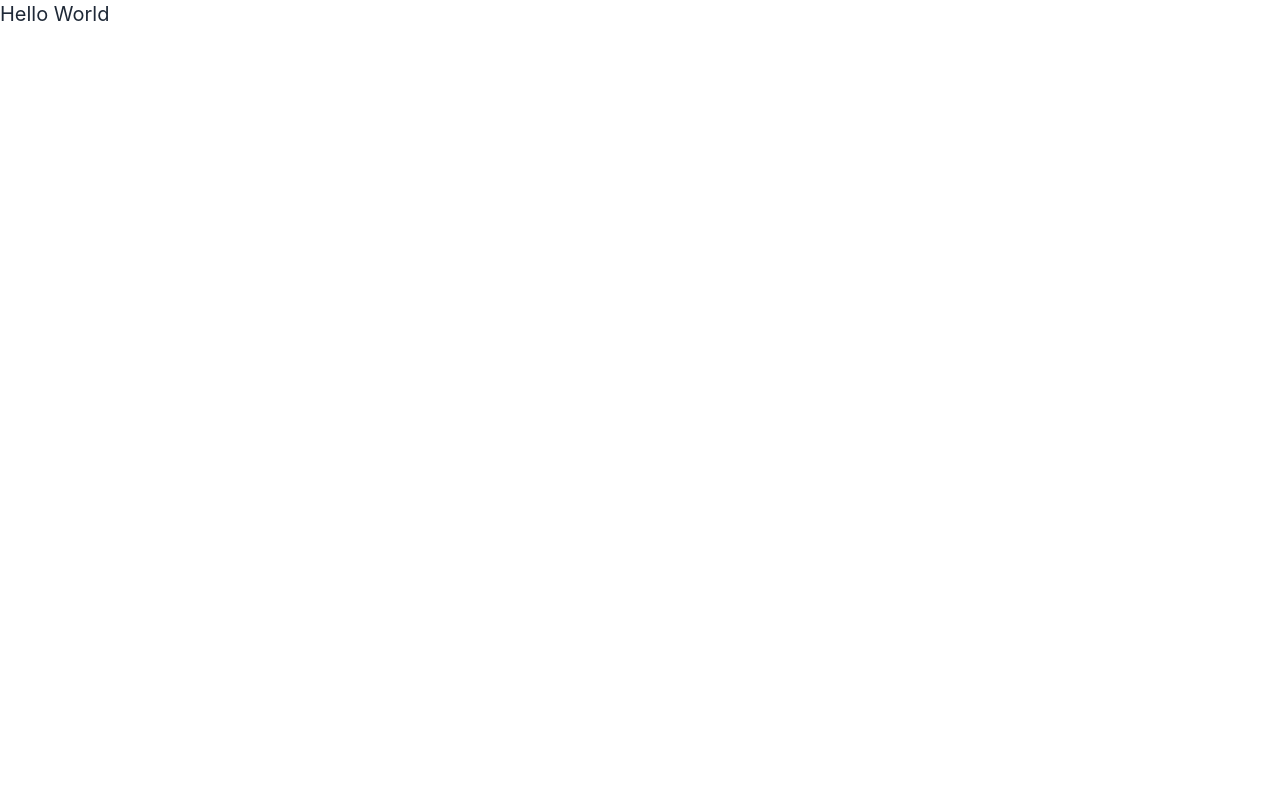
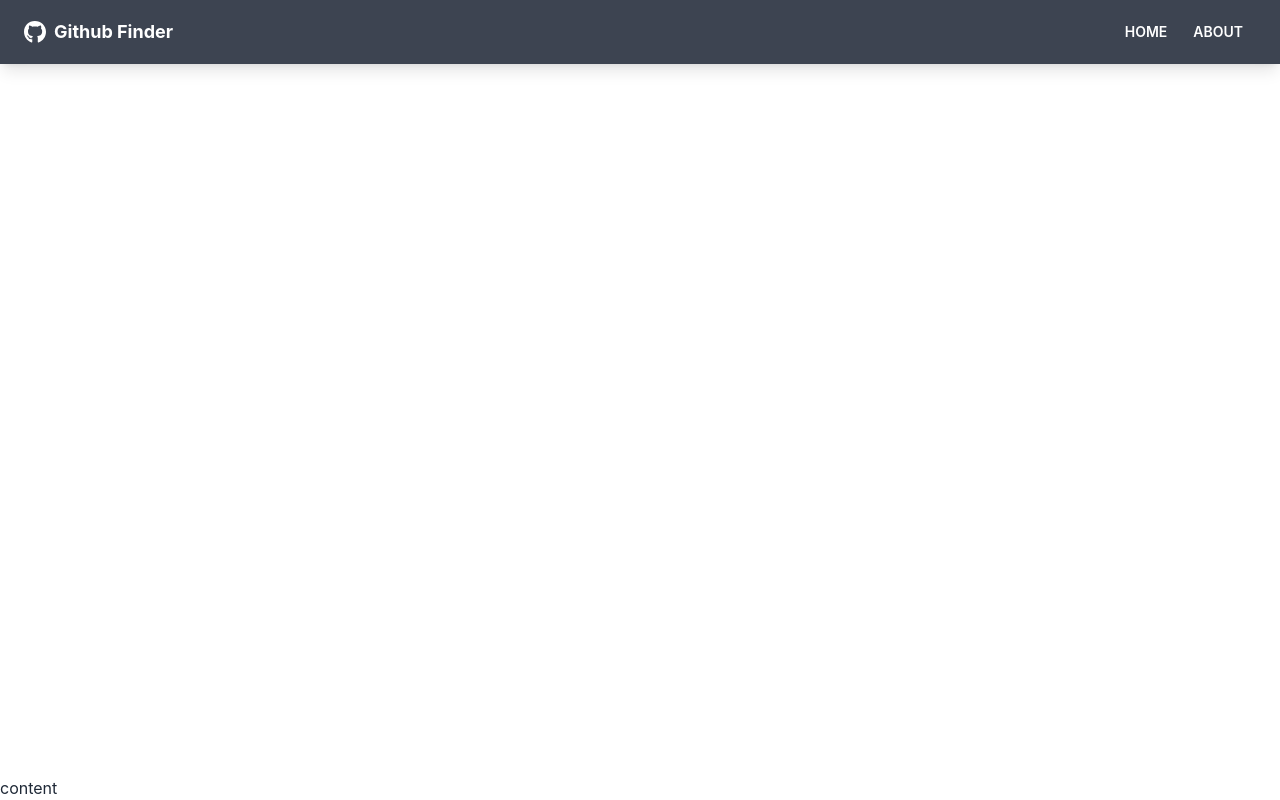
Before and after one commit to liambrewster/github-finder, a React (Create React App) app: page / in a window 1280 px wide. Built offline with nearby package versions, Linux system fonts and the light colour scheme.

Commit message:
feat: added the Navbar compenent

```diff
--- a/package.json
+++ b/package.json
@@ -9,6 +9,8 @@
     "daisyui": "^1.20.1",
     "react": "^17.0.2",
     "react-dom": "^17.0.2",
+    "react-icons": "^4.3.1",
+    "react-router-dom": "^6.2.1",
     "react-scripts": "5.0.0",
     "web-vitals": "^2.1.2"
   },
--- a/src/App.js
+++ b/src/App.js
@@ -1,9 +1,15 @@
-
+import { BrowserRouter as Router, Route  } from "react-router-dom";
+import Navbar from './components/layout/Navbar'
 function App() {
   return (
-    <div >
-      <h1 className='text-xl'>Hello World</h1>
-    </div>
+    <Router >
+      <div className="flex flex-col justify-between h-screen">
+      <Navbar/>
+      <main>
+        content
+      </main>
+      </div>
+    </Router>
   );
 }
 
--- /dev/null
+++ b/src/components/layout/Navbar.jsx
@@ -0,0 +1,34 @@
+import {FaGithub} from 'react-icons/fa'
+import {Link} from 'react-router-dom'
+import PropTypes from 'prop-types'
+
+function Navbar({title}) {
+    return (
+        <nav className='navbar mb-12 shadow-lg bg-neutral text-neutral-content'>
+            <div className="container mx-auto">
+                <div className="flex-none px-2 mx-2">
+                    <FaGithub className='inline pr-2 text-3xl'/>
+                    <Link to='/' className='text-lg font-bold align-middle'>
+                    {title}
+                    </Link>
+                </div>
+                <div className="flex-1 px-2 mx-2">
+                    <div className="flex justify-end">
+                        <Link to='/' className='btn btn-ghost btn-sm rounded-btn'>Home</Link>
+                        <Link to='/about' className='btn btn-ghost btn-sm rounded-btn'>About</Link>
+                    </div>
+                </div>
+            </div>
+        </nav>
+    )
+}
+
+Navbar.defaultProps = {
+    title: 'Github Finder'
+}
+
+Navbar.propTypes = {
+    title: PropTypes.string,
+}
+
+export default Navbar
```
Also changed, not shown: 1 other file (tests, documents, lock files or other folders).
